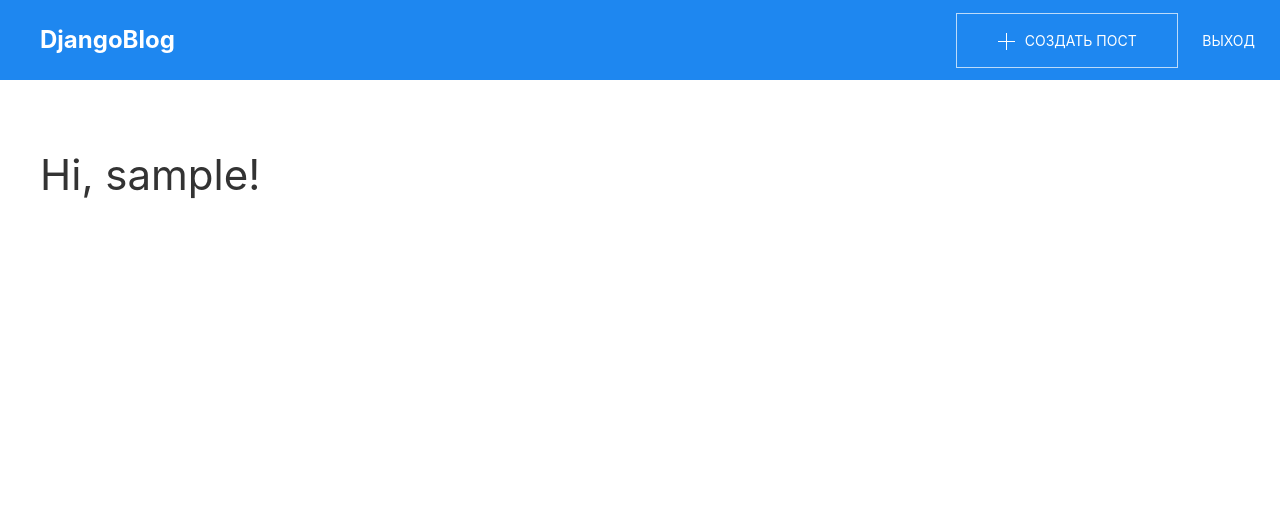
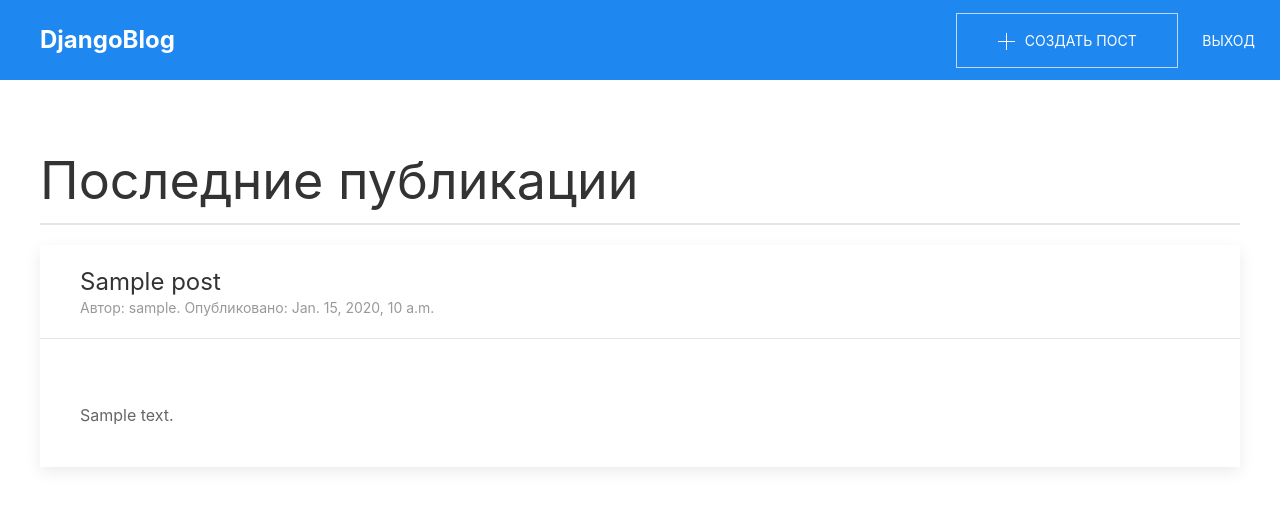
Before and after one commit to Grisser/django-blog, a Django app: page / in a window 1280 px wide. Shown: the top 508 px of the page. Run offline with Django 3.2, Linux system fonts and the light colour scheme; a user stored in the database is signed in; tables that the repository leaves empty hold one stand-in row (values such as "Sample post").

Commit message:
Страница со всеми постами

```diff
--- a/proj/views.py
+++ b/proj/views.py
@@ -1,13 +1,21 @@
 from django.contrib.auth import authenticate, login
 from django.shortcuts import render, redirect
 from django.views.decorators.http import require_http_methods
+from django.contrib.auth.models import User
 from proj.models import Post
 
 
 # Create your views here.
 
 def index_view(request):
-    context = {}
+
+    posts = Post.objects.all().order_by("-id")
+
+    for post in posts:
+        post.username = post.author.get_username()
+
+    context = {"posts": posts}
+
     return render(request, "index.html", context)
 
 
--- a/templates/basenavbar.html
+++ b/templates/basenavbar.html
@@ -10,7 +10,7 @@
         <script src="{% static '/js/uikit-icons.min.js' %}"></script>
     </head>
     <body>
-        <div class="uk-section-primary uk-navbar-container uk-navbar-transparent">
+        <div class="uk-section-primary uk-navbar-container uk-navbar-transparent uk-sticky-fixed">
             <div class="uk-container uk-container-large">
                 <nav class="uk-navbar">
                     <div class="uk-navbar-left uk-width-1-2">
--- a/templates/index.html
+++ b/templates/index.html
@@ -4,10 +4,19 @@
 
 {% block content %}
 
-    {% if request.user.is_authenticated %}
-        <h1>Hi, {{ request.user.username }}!</h1>
-    {% else %}
-
-    {% endif %}
+    <h1 class="uk-heading-small uk-heading-divider">Последние публикации</h1>
+    {% for post in posts %}
+        <div class="uk-card uk-card-default uk-card-hover uk-margin-medium-bottom">
+            <div class="uk-card-header">
+                <h3 class="uk-card-title uk-margin-remove-bottom">{{ post.title }}</h3>
+                <p class="uk-text-meta uk-margin-remove-top">Автор: {{ post.username }}. Опубликовано: {{ post.publication_time }}</p>
+            </div>
+            <div class="uk-card-body">
+                <p style="white-space: pre-line;">
+                    {{ post.text }}
+                </p>
+            </div>
+        </div>
+    {% endfor %}
 
 {% endblock %}
```
